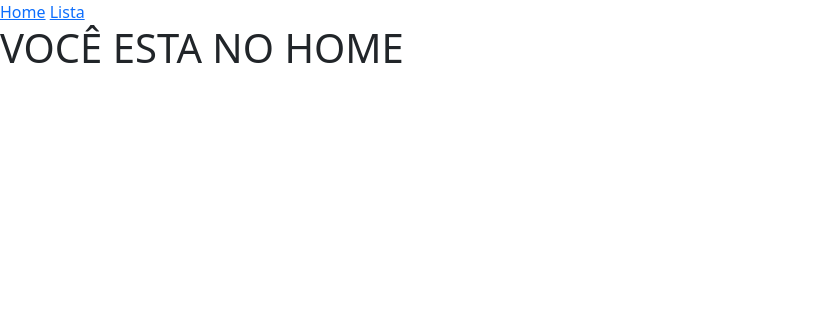
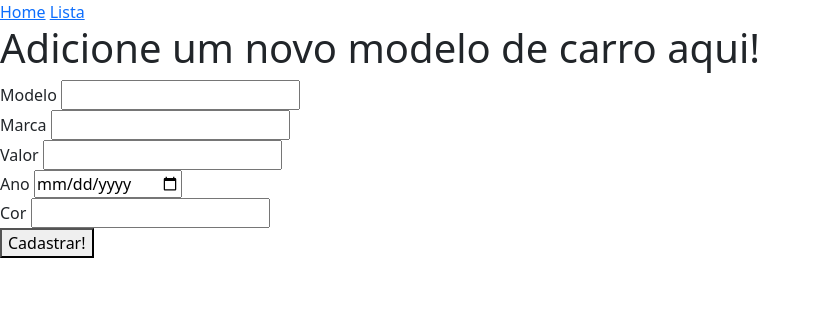
Before and after one commit to st3ll44n/Back-end, a PHP site: page /index.php?menu=adicionarCarro in a window 1280 px wide. Shown: the top 324 px of the page, without its empty margins (0-820 px from the left). Run offline with PHP 8.4, Linux system fonts and the light colour scheme.

Commit message:
Implementação de site

```diff
--- a/carro/index.php
+++ b/carro/index.php
@@ -35,6 +35,15 @@
             case 'lista':
                 include("pages/lista_carros/lista_carros.php");
                 break;
+            case 'adicionarCarro':
+                include("pages/lista_carros/adicionarCarro.php");
+                break;
+                            case 'adicionarCarro':
+                include("pages/lista_carros/adicionarCarro.php");
+                break;
+            case 'dbAddCarro':
+                include("pages/lista_carros/dbAddCarro.php");
+                break;
             default:
                 include("pages/home/home.php");
                 break;
--- /dev/null
+++ b/carro/pages/lista_carros/adicionarCarro.php
@@ -0,0 +1,28 @@
+<h1>Adicione um novo modelo de carro aqui!</h1>
+
+<!-- Conexão parar adicionar ao banco de dados -->
+<!-- Formulário para adição de dados -->
+
+<form action="index.php?menu=dbAddCarro" method="post">
+    <div class="form-group">
+        <label for="modelo">Modelo</label>
+        <input type="text" id="modelo" name="modelo">
+    </div>
+    <div class="form-group">
+        <label for="marca">Marca</label>
+        <input type="text" id="marca" name="marca">
+    </div>
+    <div class="form-group">
+        <label for="valor">Valor</label>
+        <input type="number" id="valor" name="valor">
+    </div>
+    <div class="form-group">
+        <label for="ano">Ano</label>
+        <input type="date" id="ano" name="ano">
+    </div>
+    <div class="form-group">
+        <label for="cor">Cor</label>
+        <input type="text" id="cor" name="cor">
+    </div>
+    <button type="submit">Cadastrar!</button>
+</form>
--- a/carro/pages/lista_carros/lista_carros.php
+++ b/carro/pages/lista_carros/lista_carros.php
@@ -1,4 +1,8 @@
 <h1>VOCÊ ESTA NA LISTA DE CARROS</h1>
+
+<a href="index.php?menu=adicionarCarro">
+    <button type="button">Adicionar carro</button>
+</a>
 
 <table>
     <tr>
@@ -8,7 +12,6 @@
         <th>Ano</th>
         <th>Cor</th>
     </tr>
-
 <?php
     $sql = "SELECT * FROM carros";
     // faz o pedido
```
Also changed, not shown: carro/pages/lista_carros/dbAddCarro.php (added, +27 -0 lines).
